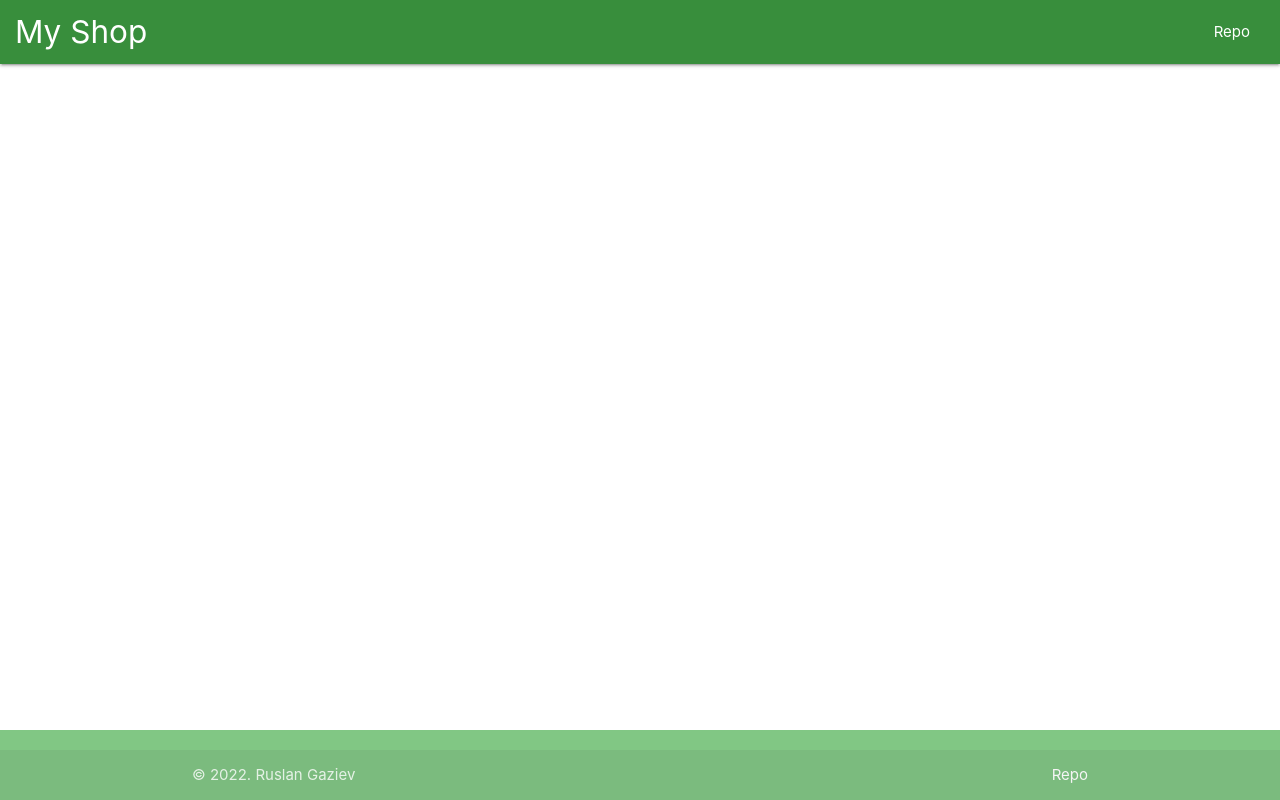
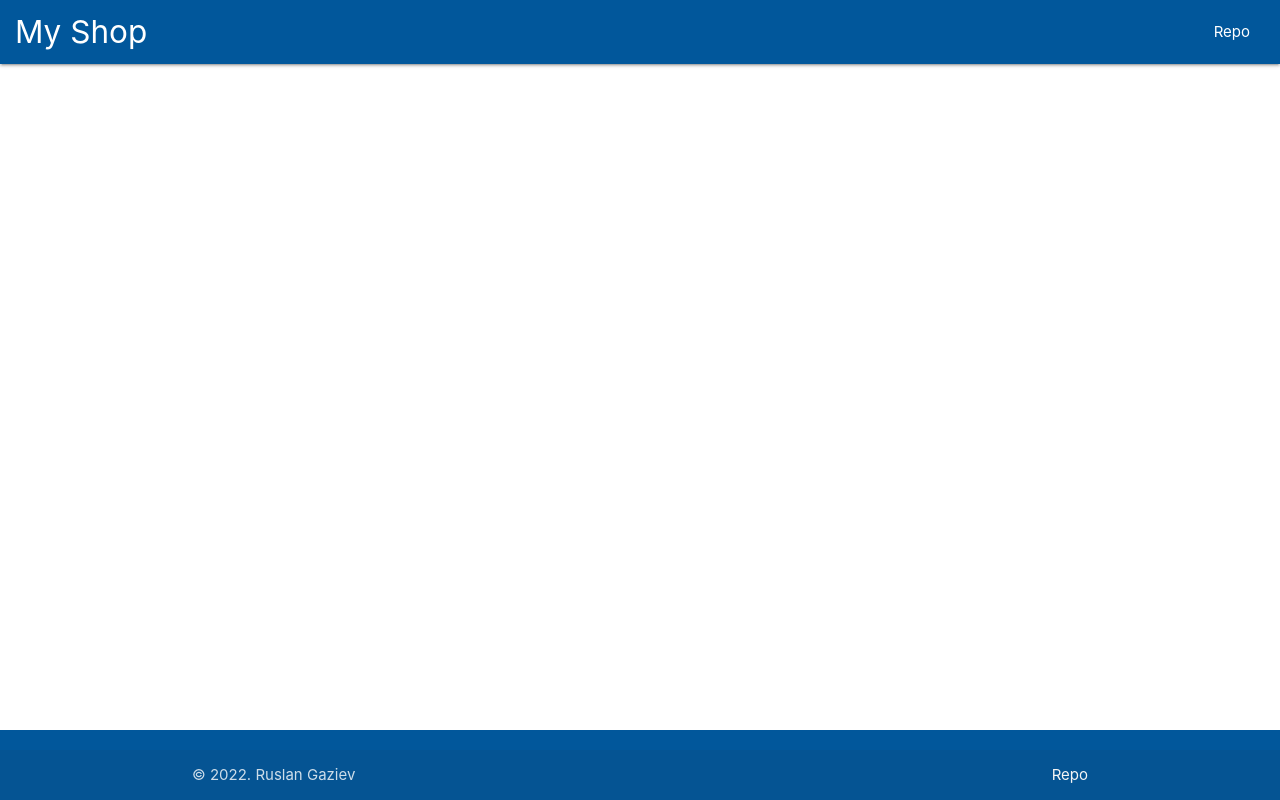
Before and after one commit to gazievri/shop-project, a React (Create React App) app: page / in a window 1280 px wide. Built offline with nearby package versions, Linux system fonts and the light colour scheme.

Commit message:
Header and footer

```diff
--- a/src/layout/Footer.jsx
+++ b/src/layout/Footer.jsx
@@ -1,10 +1,10 @@
 function Footer() {
   return (
-    <footer className="page-footer green lighten-2">
+    <footer className="page-footer light-blue darken-4">
       <div className="footer-copyright">
         <div className="container">
           {`© ${new Date().getFullYear()}. Ruslan Gaziev`}
-          <a className="grey-text text-lighten-4 right" href="#!">
+          <a className="grey-text text-lighten-4 right" href="https://github.com/gazievri/shop-project">
             Repo
           </a>
         </div>
--- a/src/layout/Header.jsx
+++ b/src/layout/Header.jsx
@@ -1,13 +1,13 @@
 function Header() {
   return (
-    <nav className="green darken-2">
+    <nav className="light-blue darken-4">
       <div className="nav-wrapper">
         <a href="#" className="brand-logo">
            My Shop
         </a>
         <ul id="nav-mobile" className="right hide-on-med-and-down">
           <li>
-            <a href="#">Repo</a>
+            <a href="https://github.com/gazievri/shop-project">Repo</a>
           </li>
         </ul>
       </div>
```
